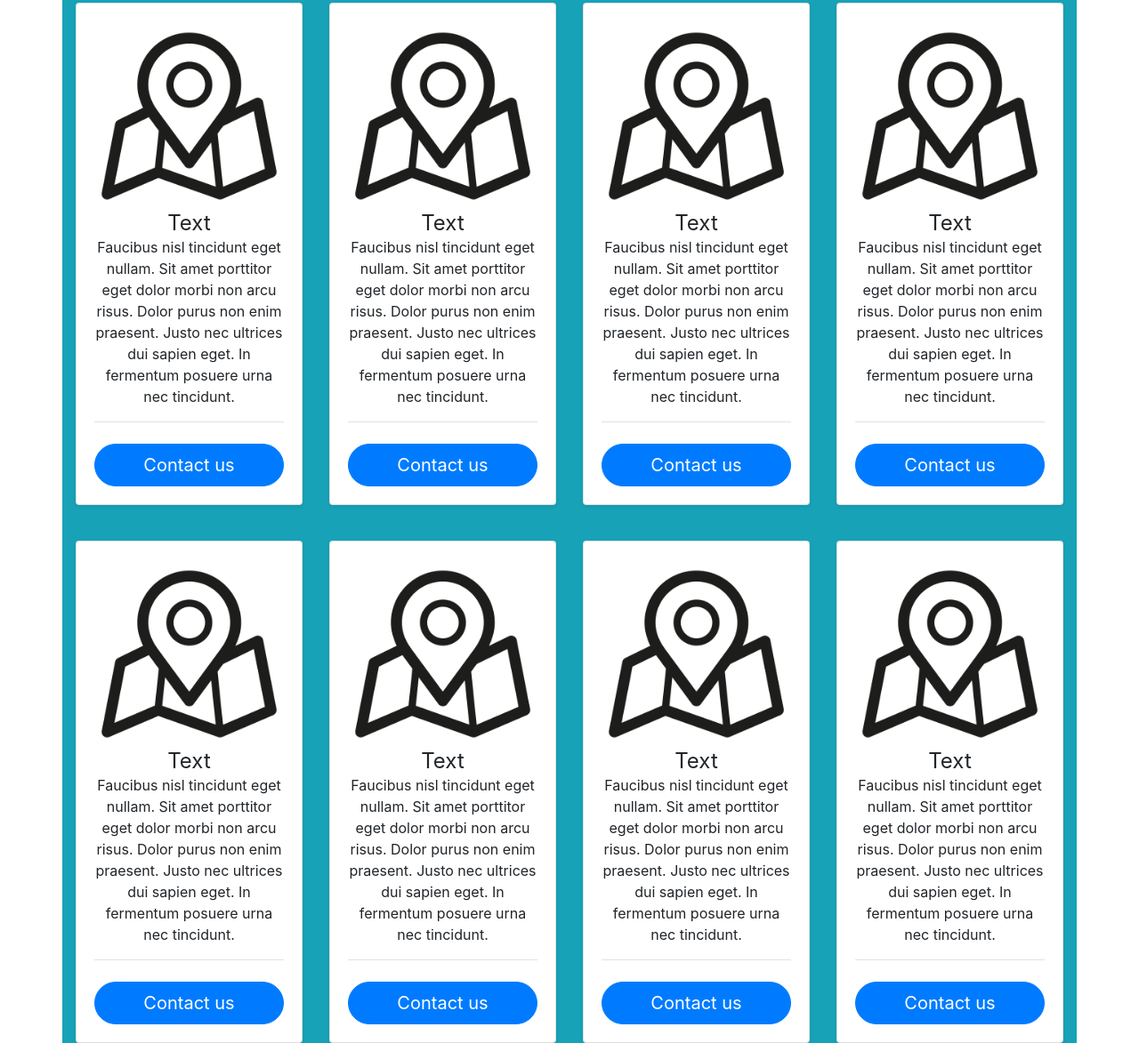
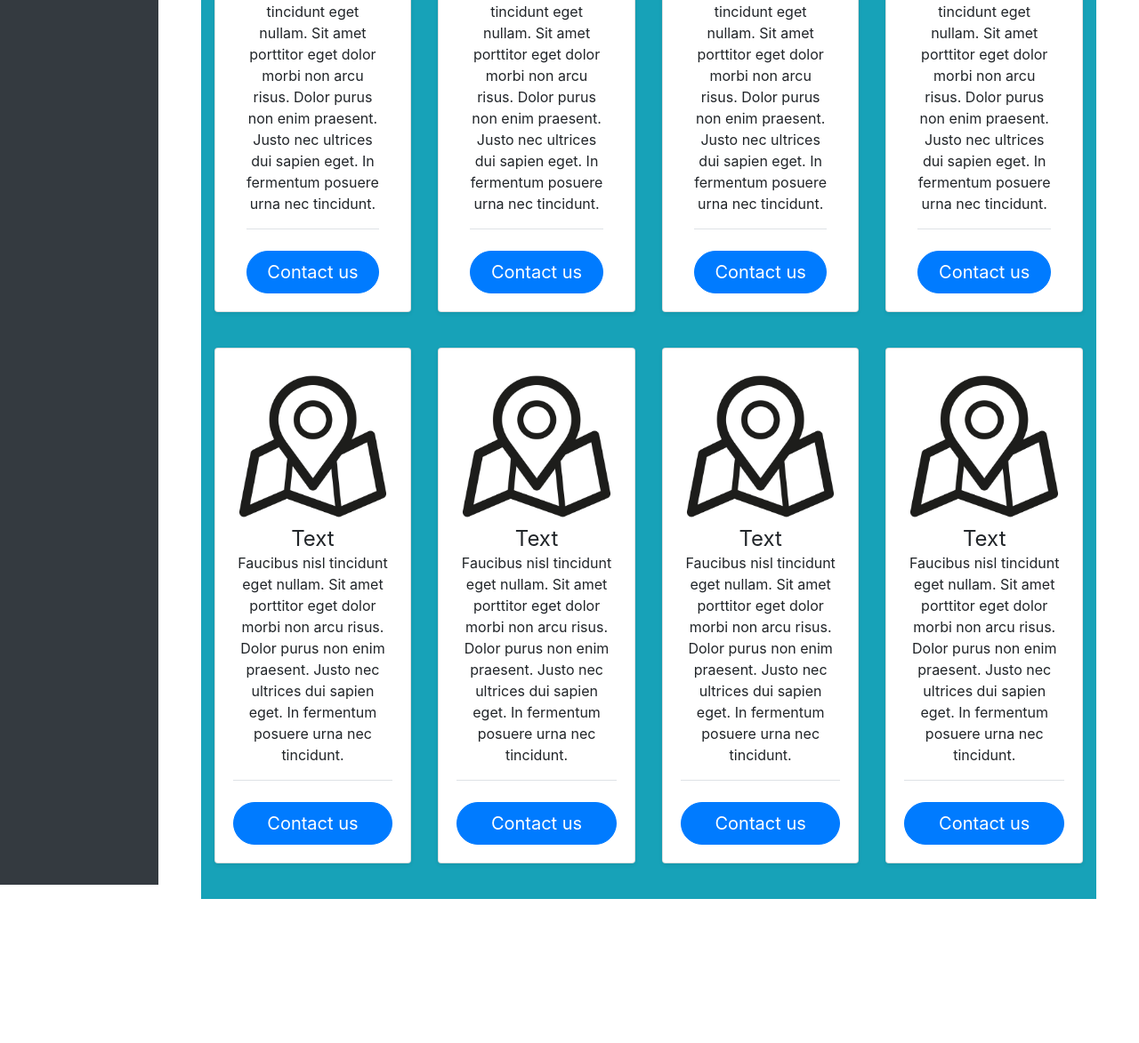
Before and after one commit to Emma-Belg/bootstrap, a plain HTML site: page index.html in a window 1280 px wide. Shown: the part 246-1419 px from the top of the page at 89% size. After the commit the page ends 1257 px from the top, so only its background shows below. Drawn offline with nearby package versions, Linux system fonts and the light colour scheme.

Commit message:
made a side nav... trying to work on resizing issues

```diff
--- a/index.html
+++ b/index.html
@@ -33,7 +33,9 @@
     -->
 </head>
 <body>
-<div class="d-flex flex-column flex-md-row align-items-center p-3 px-md-4 mb-3 bg-white border-bottom shadow-sm">
+<main class="d-flex">
+    <div class="bg-dark p-3 px-md-4 mb-3 d-none d-md-block">
+        <!-- d-flex flex-column border-bottom shadow-sm flex-md-row -->
         <h5 class="my-0 mr-md-auto font-weight-normal">Company name</h5>
         <!--
         <nav class="my-2 my-md-0 mr-md-3">
@@ -58,51 +60,51 @@
                 <a class="nav-link disabled" href="#" tabindex="-1" aria-disabled="true">Disabled</a>
             </li>
         </ul>
-    <a class="btn btn-outline-primary" href="#">Sign up</a>
         </nav>
     </div>
 
 
-<div class="container bg-info">
+    <div class="container bg-info ml-lg-5 mr-lg-5 justify-content-center">
         <div class="card-deck mb-3 text-center">
-        <div class="card mb-4 mt-4 shadow-sm">
+
+            <div class="card col-md-9 mb-4 mt-4 shadow-sm">
                 <div class="card-body">
                     <img src="images/map.png" class="card-img-top"  alt="icon of map">
                     <h4 class="my-0 font-weight-normal">Text</h4>
                     <p class="card-text">Faucibus nisl tincidunt eget nullam. Sit amet porttitor eget dolor morbi  non arcu risus. Dolor purus non enim praesent. Justo nec ultrices dui sapien eget. In fermentum posuere urna nec tincidunt.
                     </p>
                     <section class="pt-4 my-md-2 pt-md-3 border-top"></section>
-                <button type="button" class="btn btn-lg btn-block btn-primary rounded-pill">Contact us</button>
+                    <button type="button" data-toggle="tooltip" title="button" class="btn btn-lg btn-block btn-primary rounded-pill">Contact us</button>
                 </div>
             </div>
-        <div class="card mb-4 mt-4 shadow-sm">
+            <div class="card col-md-9 mb-4 mt-4 shadow-sm">
                 <div class="card-body">
                     <img src="images/map.png" class="card-img-top"  alt="icon of map">
                     <h4 class="my-0 font-weight-normal">Text</h4>
                     <p class="card-text">Faucibus nisl tincidunt eget nullam. Sit amet porttitor eget dolor morbi  non arcu risus. Dolor purus non enim praesent. Justo nec ultrices dui sapien eget. In fermentum posuere urna nec tincidunt.
                     </p>
                     <section class="pt-4 my-md-2 pt-md-3 border-top"></section>
-                <button type="button" class="btn btn-lg btn-block btn-primary rounded-pill">Contact us</button>
+                    <button type="button" data-toggle="tooltip" title="button" class="btn btn-lg btn-block btn-primary rounded-pill">Contact us</button>
                 </div>
             </div>
-        <div class="card mb-4 mt-4 shadow-sm">
+            <div class="card col-md-9 mb-4 mt-4 shadow-sm">
                 <div class="card-body">
                     <img src="images/map.png" class="card-img-top"  alt="icon of map">
                     <h4 class="my-0 font-weight-normal">Text</h4>
                     <p class="card-text">Faucibus nisl tincidunt eget nullam. Sit amet porttitor eget dolor morbi  non arcu risus. Dolor purus non enim praesent. Justo nec ultrices dui sapien eget. In fermentum posuere urna nec tincidunt.
                     </p>
                     <section class="pt-4 my-md-2 pt-md-3 border-top"></section>
-                <button type="button" class="btn btn-lg btn-block btn-primary rounded-pill">Contact us</button>
+                    <button type="button" data-toggle="tooltip" title="button" class="btn btn-lg btn-block btn-primary rounded-pill">Contact us</button>
                 </div>
             </div>
-        <div class="card mb-4 mt-4 shadow-sm">
+            <div class="card col-md-9 mb-4 mt-4 shadow-sm">
                 <div class="card-body">
                     <img src="images/map.png" class="card-img-top"  alt="icon of map">
                     <h4 class="my-0 font-weight-normal">Text</h4>
                     <p class="card-text">Faucibus nisl tincidunt eget nullam. Sit amet porttitor eget dolor morbi  non arcu risus. Dolor purus non enim praesent. Justo nec ultrices dui sapien eget. In fermentum posuere urna nec tincidunt.
                     </p>
                     <section class="pt-4 my-md-2 pt-md-3 border-top"></section>
-                <button type="button" class="btn btn-lg btn-block btn-primary rounded-pill">Contact us</button>
+                    <button type="button" data-toggle="tooltip" title="button" class="btn btn-lg btn-block btn-primary rounded-pill">Contact us</button>
                 </div>
             </div>
         </div>
@@ -114,7 +116,7 @@
                     <p class="card-text">Faucibus nisl tincidunt eget nullam. Sit amet porttitor eget dolor morbi  non arcu risus. Dolor purus non enim praesent. Justo nec ultrices dui sapien eget. In fermentum posuere urna nec tincidunt.
                     </p>
                     <section class="pt-4 my-md-2 pt-md-3 border-top"></section>
-                    <button type="button" class="btn btn-lg btn-block btn-primary rounded-pill">Contact us</button>
+                        <button type="button" data-toggle="tooltip" title="button" class="btn btn-lg btn-block btn-primary rounded-pill">Contact us</button>
                 </div>
             </div>
             <div class="card mb-4 shadow-sm">
@@ -124,7 +126,7 @@
                     <p class="card-text">Faucibus nisl tincidunt eget nullam. Sit amet porttitor eget dolor morbi  non arcu risus. Dolor purus non enim praesent. Justo nec ultrices dui sapien eget. In fermentum posuere urna nec tincidunt.
                     </p>
                     <section class="pt-4 my-md-2 pt-md-3 border-top"></section>
-                    <button type="button" class="btn btn-lg btn-block btn-primary rounded-pill">Contact us</button>
+                        <button type="button" data-toggle="tooltip" title="button" class="btn btn-lg btn-block btn-primary rounded-pill">Contact us</button>
                 </div>
             </div>
             <div class="card mb-4 shadow-sm">
@@ -134,7 +136,7 @@
                     <p class="card-text">Faucibus nisl tincidunt eget nullam. Sit amet porttitor eget dolor morbi  non arcu risus. Dolor purus non enim praesent. Justo nec ultrices dui sapien eget. In fermentum posuere urna nec tincidunt.
                     </p>
                     <section class="pt-4 my-md-2 pt-md-3 border-top"></section>
-                    <button type="button" class="btn btn-lg btn-block btn-primary rounded-pill">Contact us</button>
+                        <button type="button" data-toggle="tooltip" title="button" class="btn btn-lg btn-block btn-primary rounded-pill">Contact us</button>
                 </div>
             </div>
             <div class="card mb-4 shadow-sm">
@@ -144,10 +146,11 @@
                     <p class="card-text">Faucibus nisl tincidunt eget nullam. Sit amet porttitor eget dolor morbi  non arcu risus. Dolor purus non enim praesent. Justo nec ultrices dui sapien eget. In fermentum posuere urna nec tincidunt.
                     </p>
                     <section class="pt-4 my-md-2 pt-md-3 border-top"></section>
-                    <button type="button" class="btn btn-lg btn-block btn-primary rounded-pill">Contact us</button>
+                        <button type="button" data-toggle="tooltip" title="button" class="btn btn-lg btn-block btn-primary rounded-pill">Contact us</button>
                 </div>
             </div>
         </div>
     </div>
+</main>
 </body>
 </html>
```
Lines whose indentation alone changed are shown as unchanged.
